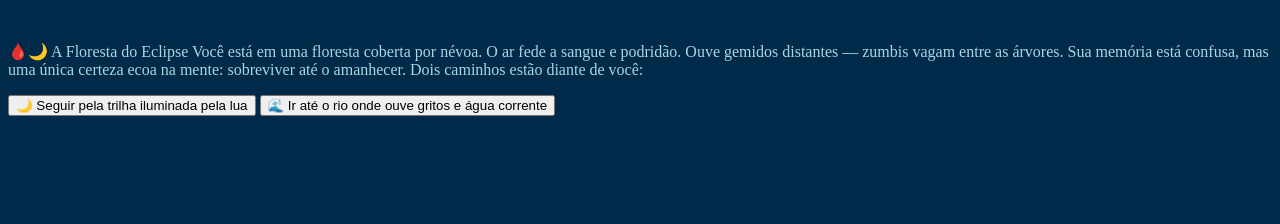
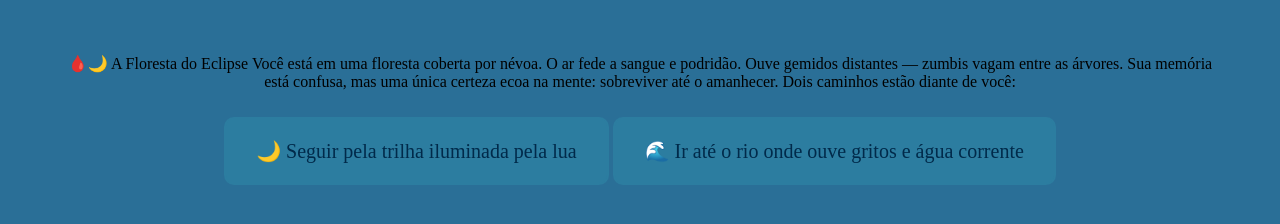
Before and after one commit to gabrielmeirelesfraga-hue/Decida-sua-morte-ou-sua-vida, a plain HTML site: page index.html in a window 1280 px wide. Drawn offline with Linux system fonts and the light colour scheme; a web font is replaced by a local one.

Commit message:
Add files via upload

```diff
--- a/index.html
+++ b/index.html
@@ -9,13 +9,13 @@
 </head>
 <body>
     <main>
-        <div>
+        <div class="passo  ativo" id="passo 0">
             <img src="" alt="">
             <p> 🩸🌙 A Floresta do Eclipse
                 Você está em uma floresta coberta por névoa. O ar fede a sangue e podridão. Ouve gemidos distantes — zumbis vagam entre as árvores. Sua memória está confusa, mas uma única certeza ecoa na mente: sobreviver até o amanhecer.
                 Dois caminhos estão diante de você: </p>
-            <button>🌙 Seguir pela trilha iluminada pela lua</button>
-            <button>🌊 Ir até o rio onde ouve gritos e água corrente</button>
+            <button class="btn próximo" data-próximo="1">🌙 Seguir pela trilha iluminada pela lua</button>
+            <button class="btn próximo" data-próximo="2">🌊 Ir até o rio onde ouve gritos e água corrente</button>
         </div>
     </main>
 </body>
--- a/style.css
+++ b/style.css
@@ -7,10 +7,34 @@
 --light-blue: #a9d6e5ff;
 }
  body {
-    background-color: var(--prussian-blue);
+    background-color: var(--ucla-blue);
+    font-family: var(--texto);
+    margin: 0;
+    padding: 0;
+    display: flex;
+    align-items: center;
+    justify-content: center;
+ }
+ main {
+  margin-top: 20px;
+  max-width: 90%;
+  text-align: center;
+ }
+ button{
+    font-family: var(--titulo);
+    background-color: var(--cerulean);
+    color: var(--prussian-blue);
+    border: 2px solid var(--cerulean);
+    padding: 20px 30px;
+    margin: 10px 0;
+    cursor: pointer;
+    border-radius: 10px;
+    font-size: 20px;
 
  }
 
- p {
-   color: var(--light-blue);
- }
+button:hover{
+  background-color: var(--prussian-blue);
+  color: var(--light-blue);
+  transition: 0.5s;
+}
```
